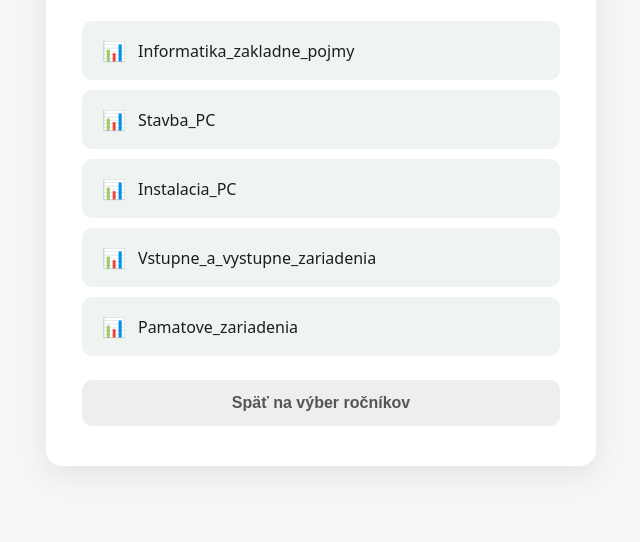
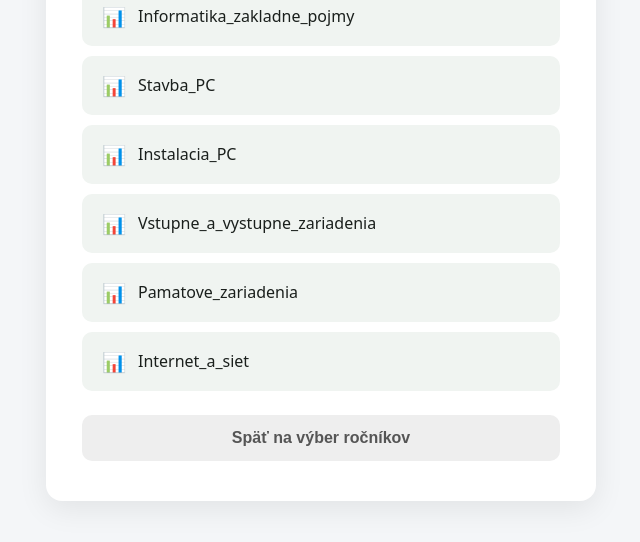
Before and after one commit to vnehila-web/materialy, a plain HTML site: page 7rocnik/index.html in a window 1280 px wide. Shown: the part 220-762 px from the top of the page, without its empty margins (319-959 px from the left). Drawn offline with Linux system fonts and the light colour scheme; no server answers; sample sign-in values are in the browser's storage.

Commit message:
Add files via upload

```diff
--- a/7rocnik/index.html
+++ b/7rocnik/index.html
@@ -128,6 +128,11 @@
         <span class="file-name">Pamatove_zariadenia</span>
         <span class="file-size">Načítavam...</span>
       </a>
+      <a href="6.Internet_a_siet.pptx" class="file-card" download data-file="6.Internet_a_siet.pptx">
+        <span class="file-icon">📊</span>
+        <span class="file-name">Internet_a_siet</span>
+        <span class="file-size">Načítavam...</span>
+      </a>
     </div>
     <button class="logout" onclick="logout()">Späť na výber ročníkov</button>
   </div>
```
Also changed, not shown: 1 other file.
